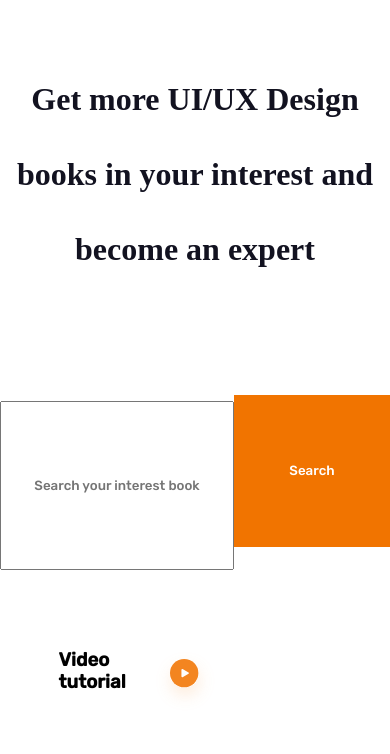
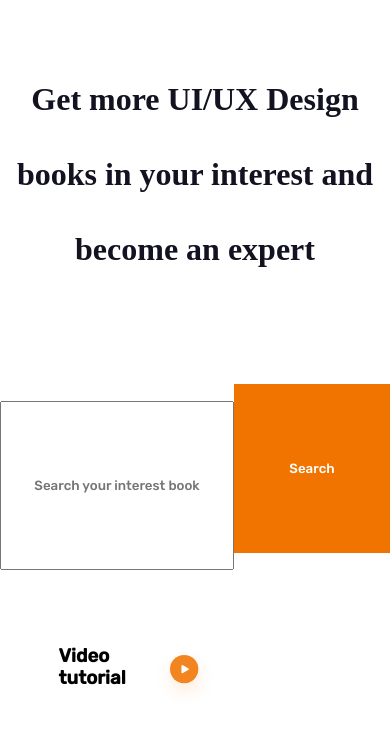
Before and after one commit to nika505/book-site, a plain HTML site: page index.html in a window 390 px wide. Shown: the part 90-844 px from the top of the page. Drawn offline with Linux system fonts and the light colour scheme.

Commit message:
Update style.css

```diff
--- a/style.css
+++ b/style.css
@@ -282,7 +282,6 @@ i{
         display: flex;
         justify-content: center;
         align-items: center;
-        margin-bottom:0.5vh;
     }
     .col1 form input{
         margin-top: 7vh;
@@ -291,7 +290,8 @@ i{
     }
     .col1 form button{
         width: 40vw;
-        height: 18vh;
+        height: 20vh;
+        margin-bottom:0.5vh;
     }
     .video-tutorial{
         margin-right:25vw;
```
